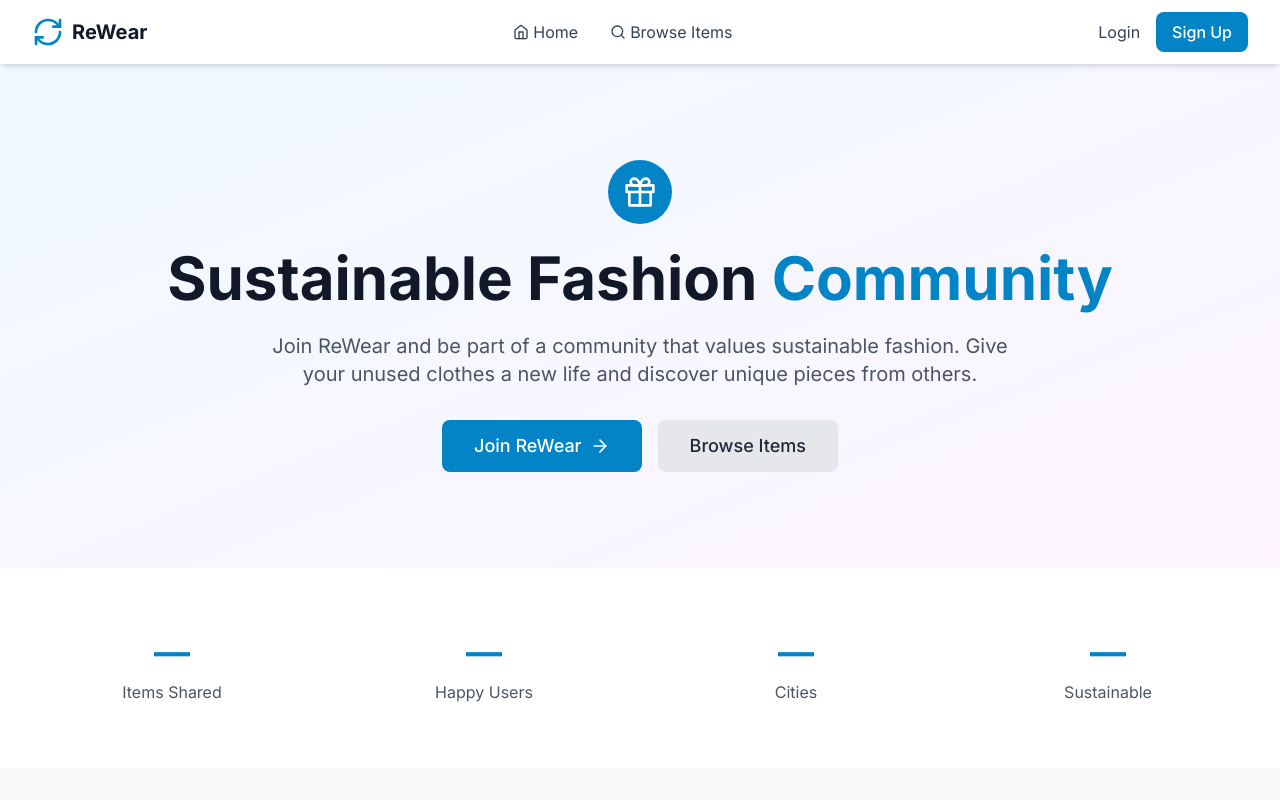
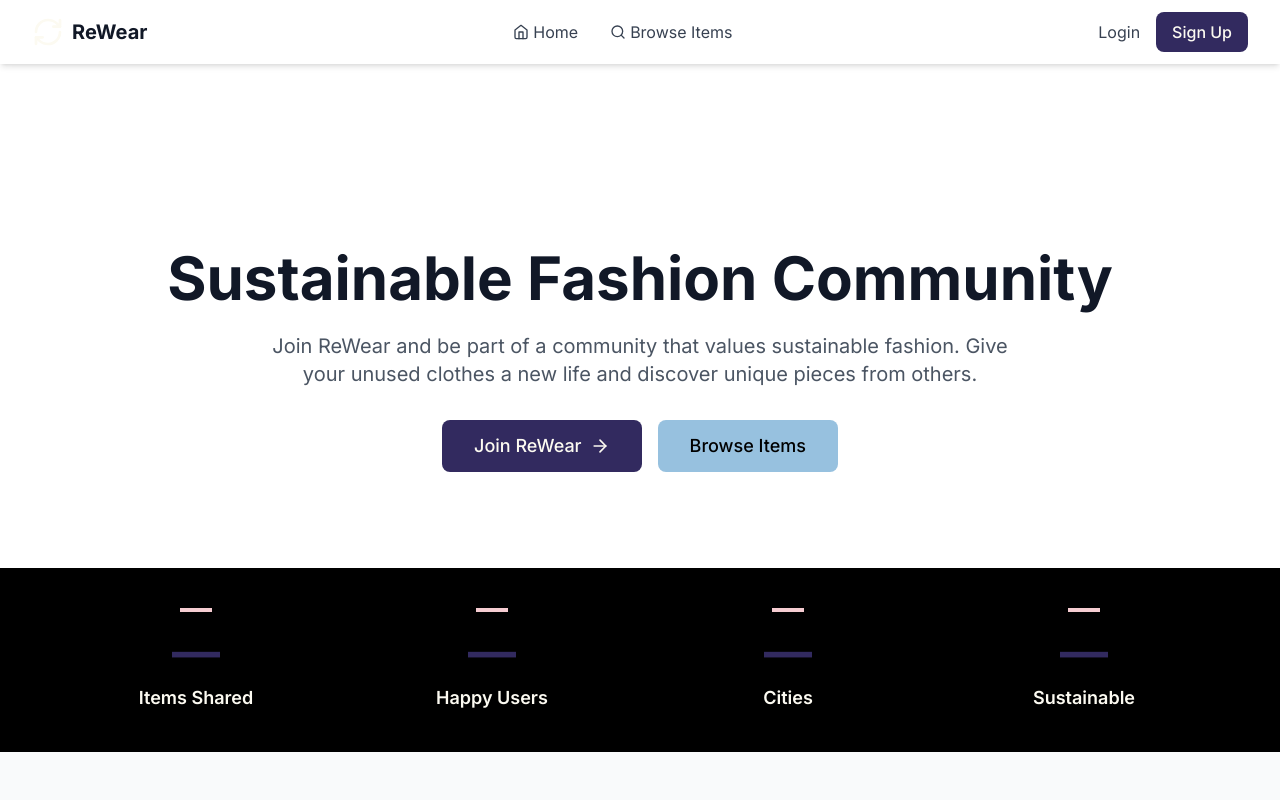
Before and after one commit to Fighterkeshav/Odoo-Hackathon, a React (Create React App) app in the folder frontend/: page / in a window 1280 px wide. Shown: the top 800 px of the page. Built offline with nearby package versions, Linux system fonts and the light colour scheme; no server answers.

Commit message:
last push

```diff
--- a/frontend/src/index.css
+++ b/frontend/src/index.css
@@ -8,32 +8,32 @@
   }
 
   body {
-    @apply bg-gray-50 text-gray-900;
+    @apply bg-background text-text;
   }
 }
 
 @layer components {
   .btn-primary {
-    @apply bg-primary-600 hover:bg-primary-700 text-white font-medium py-2 px-4 rounded-lg transition-colors duration-200;
+    @apply bg-primary hover:bg-secondary text-text font-medium py-2 px-4 rounded-lg transition-colors duration-200;
   }
 
   .btn-secondary {
-    @apply bg-gray-200 hover:bg-gray-300 text-gray-800 font-medium py-2 px-4 rounded-lg transition-colors duration-200;
+    @apply bg-secondary hover:bg-primary text-background font-medium py-2 px-4 rounded-lg transition-colors duration-200;
   }
 
   .btn-danger {
-    @apply bg-red-600 hover:bg-red-700 text-white font-medium py-2 px-4 rounded-lg transition-colors duration-200;
+    @apply bg-red-600 hover:bg-red-700 text-text font-medium py-2 px-4 rounded-lg transition-colors duration-200;
   }
 
   .input-field {
-    @apply w-full px-3 py-2 border border-gray-300 rounded-lg focus:outline-none focus:ring-2 focus:ring-primary-500 focus:border-transparent;
+    @apply w-full px-3 py-2 border border-accent rounded-lg focus:outline-none focus:ring-2 focus:ring-primary focus:border-transparent bg-background text-text;
   }
 
   .card {
-    @apply bg-white rounded-lg shadow-md p-6;
+    @apply bg-text rounded-lg shadow-md p-6 text-primary;
   }
 
   .card-hover {
-    @apply bg-white rounded-lg shadow-md p-6 hover:shadow-lg transition-shadow duration-200;
+    @apply bg-text rounded-lg shadow-md p-6 hover:shadow-lg transition-shadow duration-200 text-primary;
   }
 }
--- a/frontend/src/pages/LandingPage.js
+++ b/frontend/src/pages/LandingPage.js
@@ -106,15 +106,16 @@ const LandingPage = () => {
       </div>
 
       {/* Stats Section */}
-      <div className="bg-white py-16">
-        <div className="max-w-7xl mx-auto px-4 sm:px-6 lg:px-8">
+      <div className="bg-background py-10 flex items-center justify-center">
+        <div className="w-full max-w-6xl">
           <div className="grid grid-cols-2 md:grid-cols-4 gap-8">
             {stats.map((stat, index) => (
-              <div key={index} className="text-center">
-                <div className="text-3xl md:text-4xl font-bold text-primary-600 mb-2">
+              <div key={index} className="flex flex-col items-center justify-center">
+                <div className="border-b-4 border-accent w-8 mb-4"></div>
+                <div className="text-5xl font-extrabold text-primary mb-2">
                   {stat.number}
                 </div>
-                <div className="text-gray-600">{stat.label}</div>
+                <div className="text-text text-lg font-semibold text-center">{stat.label}</div>
               </div>
             ))}
           </div>
--- a/frontend/tailwind.config.js
+++ b/frontend/tailwind.config.js
@@ -6,30 +6,11 @@ module.exports = {
   theme: {
     extend: {
       colors: {
-        primary: {
-          50: '#f0f9ff',
-          100: '#e0f2fe',
-          200: '#bae6fd',
-          300: '#7dd3fc',
-          400: '#38bdf8',
-          500: '#0ea5e9',
-          600: '#0284c7',
-          700: '#0369a1',
-          800: '#075985',
-          900: '#0c4a6e',
-        },
-        secondary: {
-          50: '#fdf4ff',
-          100: '#fae8ff',
-          200: '#f5d0fe',
-          300: '#f0abfc',
-          400: '#e879f9',
-          500: '#d946ef',
-          600: '#c026d3',
-          700: '#a21caf',
-          800: '#86198f',
-          900: '#701a75',
-        }
+        primary: '#322A5F',
+        accent: '#F5CCD1',
+        text: '#FCFAF1',
+        secondary: '#97C1DF',
+        background: '#000000',
       },
       fontFamily: {
         sans: ['Inter', 'system-ui', 'sans-serif'],
```
